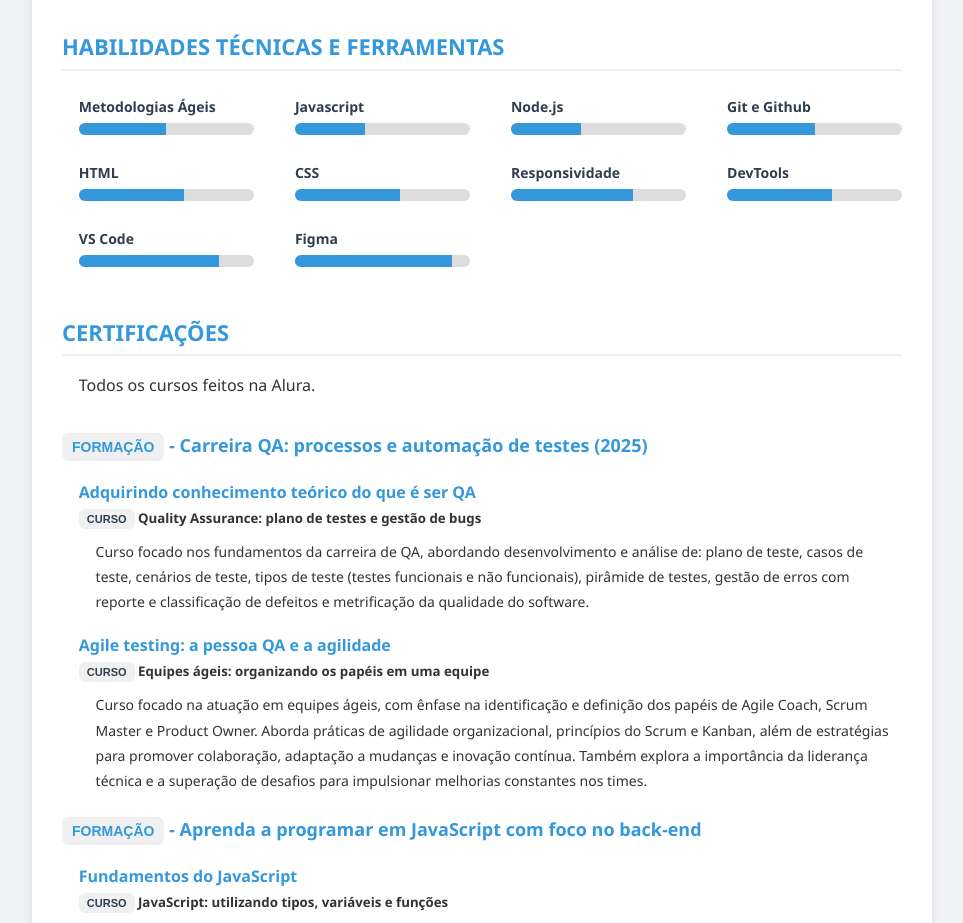
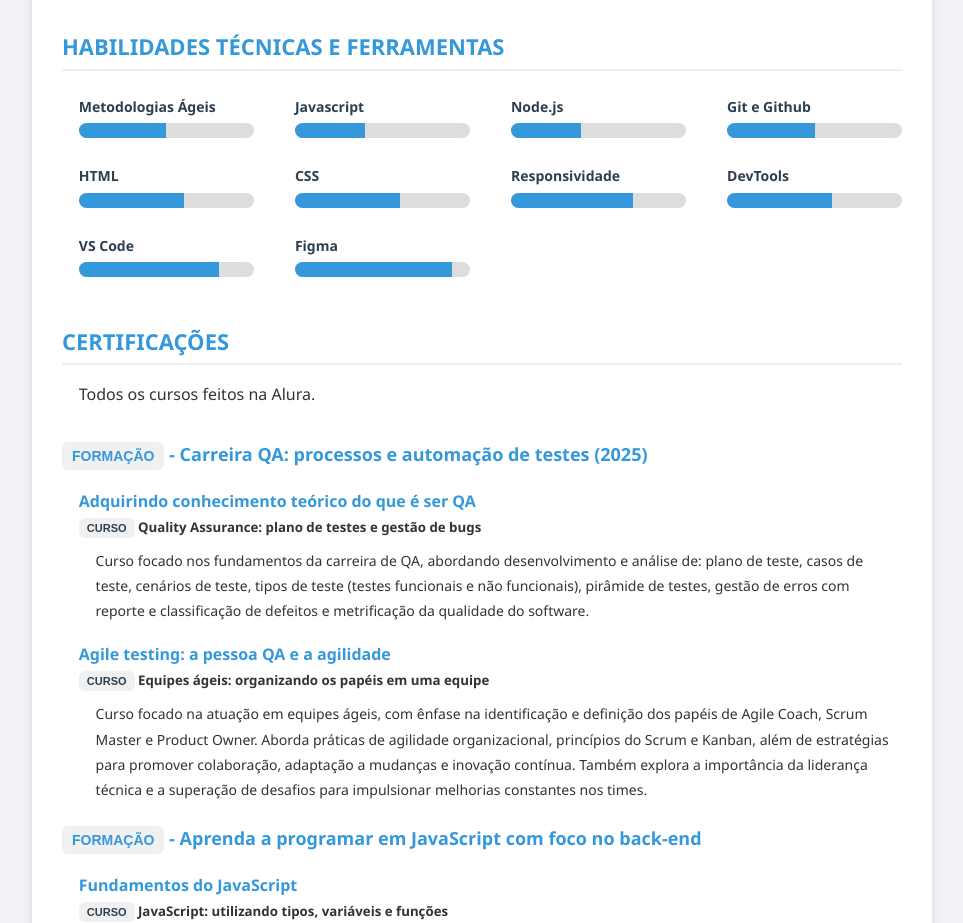
Before and after one commit to ingnasc/my-resume, a plain HTML site: page index.html in a window 1280 px wide. Shown: the part 1008-1931 px from the top of the page, without its empty margins (158-1121 px from the left). Drawn offline with Linux system fonts and the light colour scheme.

Commit message:
update progress bar

```diff
--- a/index.html
+++ b/index.html
@@ -17,7 +17,7 @@
             <p>Feira de Santana - BA | +55 75 98132-8123 | ingcnasc@gmail.com</p>
         </header>
 
-        <button id="toggle-dark-mode" class="no-print">🌙 Modo escuro</button>
+        <button id="toggle-dark-mode">🌙 Modo escuro</button>
 
         <section class="section">
             <div class="resume">
@@ -59,61 +59,61 @@
             <div class="skills-grid">
                 <div class="skill">
                     <span>Metodologias Ágeis</span>
-                    <div class="progress-bar">
+                    <div class="progress-bar" data-label="50%">
                         <div class="progress" style="width: 50%;"></div>
                     </div>
                 </div>
                 <div class="skill">
                     <span>Javascript</span>
-                    <div class="progress-bar">
+                    <div class="progress-bar" data-label="40%">
                         <div class="progress" style="width: 40%;"></div>
                     </div>
                 </div>
                 <div class="skill">
                     <span>Node.js</span>
-                    <div class="progress-bar">
+                    <div class="progress-bar" data-label="40%">
                         <div class="progress" style="width: 40%;"></div>
                     </div>
                 </div>
                 <div class="skill">
                     <span>Git e Github</span>
-                    <div class="progress-bar">
+                    <div class="progress-bar" data-label="50%">
                         <div class="progress" style="width: 50%;"></div>
                     </div>
                 </div>
                 <div class="skill">
                     <span>HTML</span>
-                    <div class="progress-bar">
+                    <div class="progress-bar" data-label="60%">
                         <div class="progress" style="width: 60%;"></div>
                     </div>
                 </div>
                 <div class="skill">
                     <span>CSS</span>
-                    <div class="progress-bar">
+                    <div class="progress-bar" data-label="60%">
                         <div class="progress" style="width: 60%;"></div>
                     </div>
                 </div>
                 <div class="skill">
                     <span>Responsividade</span>
-                    <div class="progress-bar">
+                    <div class="progress-bar" data-label="70%">
                         <div class="progress" style="width: 70%;"></div>
                     </div>
                 </div>
                 <div class="skill">
                     <span>DevTools</span>
-                    <div class="progress-bar">
+                    <div class="progress-bar" data-label="60%">
                         <div class="progress" style="width: 60%;"></div>
                     </div>
                 </div>
                 <div class="skill">
                     <span>VS Code</span>
-                    <div class="progress-bar">
+                    <div class="progress-bar" data-label="80%">
                         <div class="progress" style="width: 80%;"></div>
                     </div>
                 </div>
                 <div class="skill">
                     <span>Figma</span>
-                    <div class="progress-bar">
+                    <div class="progress-bar" data-label="90%">
                         <div class="progress" style="width: 90%;"></div>
                     </div>
                 </div>
--- a/style.css
+++ b/style.css
@@ -15,6 +15,7 @@
     --text-highlight: #3498db;
     --button-bg: #ffffff;
     --button-text: #000000;
+    --progress-bar: #ddd;
 
     /* dark-mode */
     --bg-color-dark: #121212;
@@ -172,10 +173,31 @@ header p {
 }
 
 .progress-bar {
-    background-color: #ddd;
+    background-color: var(--progress-bar);
     border-radius: 10px;
     overflow: hidden;
-    height: 12px;
+    height: 15px;
+    position: relative;
+}
+
+.progress-bar::after {
+    content: attr(data-label);
+    position: relative;
+    top: -25px;
+    left: 5%;
+    transform: translateX(-50%);
+    color: var(--bg-color);
+    padding: 2px 4px;
+    border-radius: 4px;
+    font-size: 8px;
+    opacity: 0;
+    transition: opacity 0.3s ease;
+    white-space: nowrap;
+    pointer-events: none;
+}
+
+.progress-bar:hover::after {
+    opacity: 1;
 }
 
 .progress {
@@ -185,6 +207,10 @@ header p {
 }
 
 .dark-mode .progress {
+    background-color: var(--text-highlight-dark);
+}
+
+.dark-mode .progress-bar::after {
     background-color: var(--text-highlight-dark);
 }
 
```
